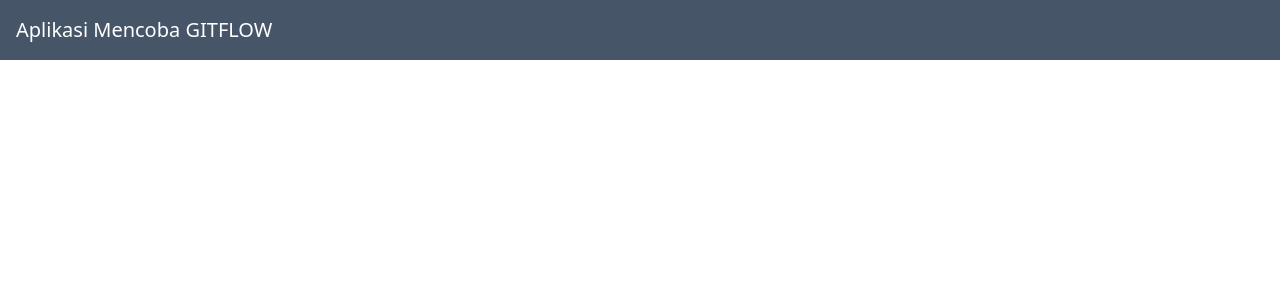
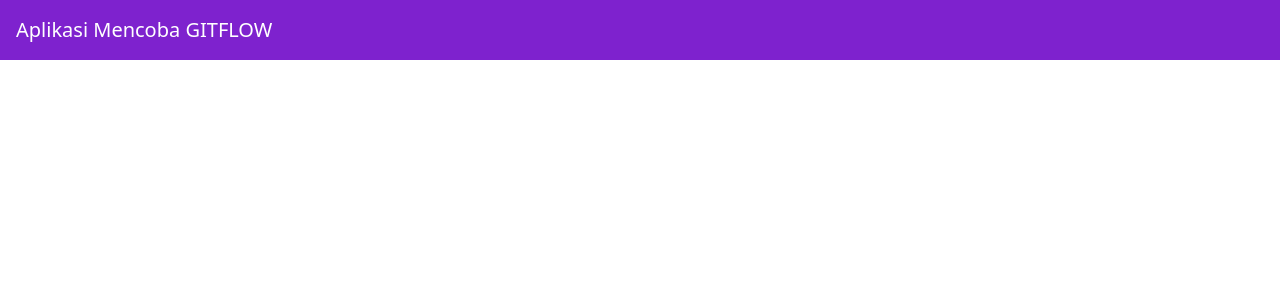
Before and after one commit to Code-With-Nada/belajar-gitflow, a React (Vite) app: page / in a window 1280 px wide. Shown: the top 300 px of the page. Built offline with nearby package versions, Linux system fonts and the light colour scheme.

Commit message:
style: adjust navbar header background to purple

```diff
--- a/src/App.jsx
+++ b/src/App.jsx
@@ -4,7 +4,7 @@ import "./App.css";
 function App() {
   return (
     <>
-      <header className="bg-slate-600 w-full p-4">
+      <header className="bg-purple-700 w-full p-4">
         <div className="container mx-auto">
           <h1 className="text-white text-xl">Aplikasi Mencoba GITFLOW</h1>
         </div>
```
